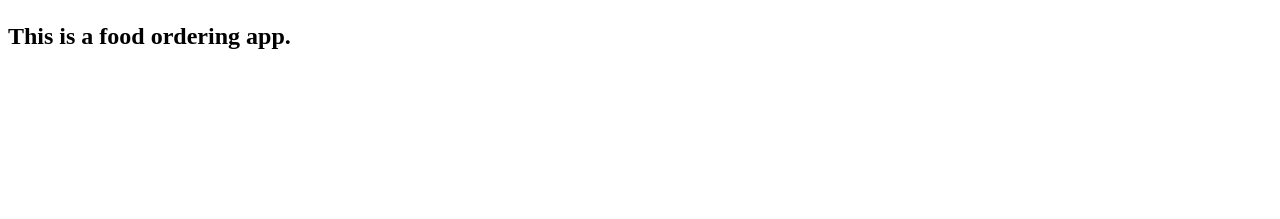
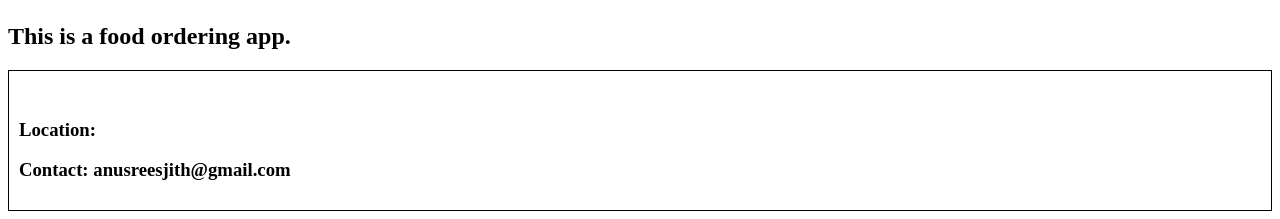
Before and after one commit to asjith/MunchKart, a React (Vite) app: page /about in a window 1280 px wide. Shown: the part 155-374 px from the top of the page. Built offline with nearby package versions, Linux system fonts and the light colour scheme; no server answers.

Commit message:
episode 8

```diff
--- a/index.css
+++ b/index.css
@@ -65,3 +65,8 @@
     padding: 0 20px;
     cursor: pointer;
 }
+
+.user-card{
+    padding: 10px;
+    border:solid black 1px;
+}
--- a/src/component/About.js
+++ b/src/component/About.js
@@ -1,10 +1,23 @@
-const About = () => {
+import User from "./User";
+import UserClass from "./UserClass";
+import React from "react";
+
+class About extends React.Component {
+  constructor() {
+    super();
+  }
+
+  componentDidMount() {}
+
+  render() {
     return (
       <div>
         <h1>About Us</h1>
         <h2>This is a food ordering app.</h2>
+        <UserClass name="Anusree" />
       </div>
     );
-};
+  }
+}
 
 export default About;
--- /dev/null
+++ b/src/component/User.js
@@ -0,0 +1,17 @@
+import { useState } from "react";
+
+const User = (props) => {
+  const [count1] = useState(0);
+  const [count2] = useState(1);
+  return (
+    <div className="user-card">
+      <h2>{props.name}</h2>
+      <h3>Location: Chennai</h3>
+      <h3>Contact: anusreesjith@gmail.com</h3>
+      <h3>Count: {count1}</h3>
+      <h3>Count: {count2}</h3>
+    </div>
+  );
+};
+
+export default User;
--- /dev/null
+++ b/src/component/UserClass.js
@@ -0,0 +1,37 @@
+import React from "react";
+
+class UserClass extends React.Component {
+  constructor(props) {
+    super(props);
+    this.state = {
+      userInfo: {
+        name: "",
+        location: "",
+        avatar_url: "",
+      },
+    };
+  }
+
+  async componentDidMount() {
+    const data = await fetch("https://api.github.com/users/asjith");
+    const json = await data.json();
+    console.log(json);
+    this.setState({
+      userInfo: json,
+    });
+  }
+
+  render() {
+    const { name, location, avatar_url } = this.state.userInfo;
+    return (
+      <div className="user-card">
+        <img src={avatar_url}></img>
+        <h2>{name}</h2>
+        <h3>Location: {location}</h3>
+        <h3>Contact: anusreesjith@gmail.com</h3>
+      </div>
+    );
+  }
+}
+
+export default UserClass;
```
Lines whose indentation alone changed are shown as unchanged.
